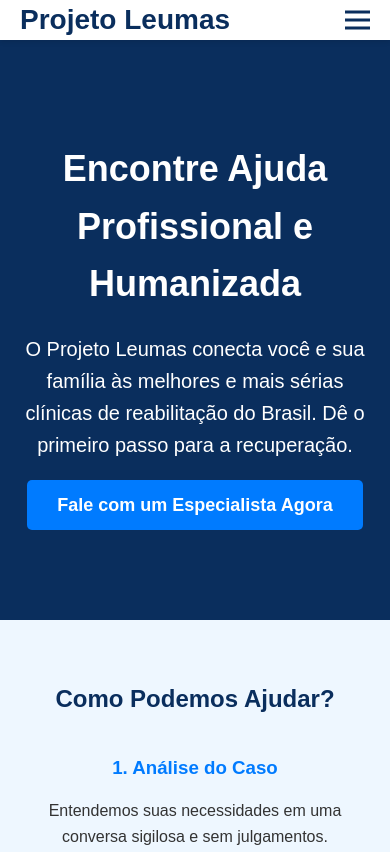
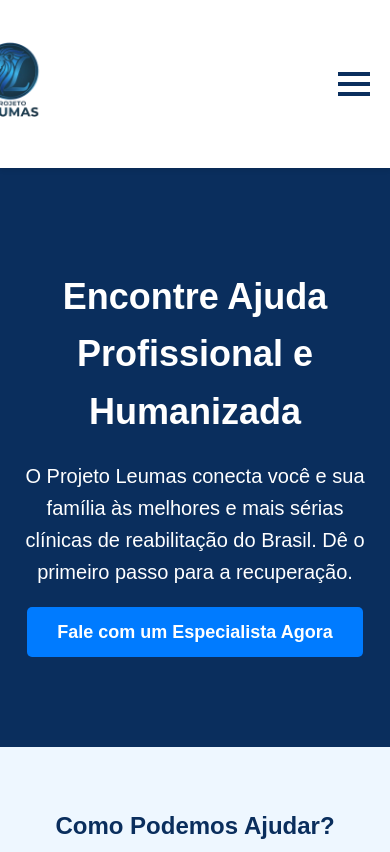
Before and after one commit to Fernandes-Yuri/fernandes-yuri.github.io, a plain HTML site: page index.html in a window 390 px wide. Shown: the top 852 px of the page. Drawn offline with Linux system fonts and the light colour scheme.

Commit message:
refactor: Ajusta layout do header e menu para responsividade

```diff
--- a/assets/style.css
+++ b/assets/style.css
@@ -71,21 +71,11 @@ section {
     position: relative; /* Contexto para o logo e hambúrguer */
 }
 
-.logo {
-    font-size: 28px;
-    font-weight: bold;
-    color: var(--cor-primaria-dark);
-    text-decoration: none;
+.navbar .container a img {
+    height: 120px;
+    margin-right: 300px;
+}
 
-    /* Posiciona o logo à esquerda */
-    position: absolute;
-    left: 20px;
-    top: 50%;
-    transform: translateY(-50%);
-}
-.logo:hover {
-    text-decoration: none;
-}
 
 /* Renomeado de .navbar nav para .menu-principal para clareza */
 .menu-principal ul {
@@ -211,8 +201,6 @@ section {
 .menu-hamburger {
     display: none; /* Escondido em telas grandes */
     cursor: pointer;
-
-    /* Posiciona o ícone à direita */
     position: absolute;
     right: 20px;
     top: 50%;
@@ -222,9 +210,11 @@ section {
 
 .menu-hamburger span {
     display: block;
-    width: 25px;
-    height: 3px;
-    margin: 5px 0;
+    /* --- ALTERAÇÃO DE TAMANHO FEITA --- */
+    width: 32px;  /* Aumentado de 25px */
+    height: 4px; /* Aumentado de 3px */
+    margin: 6px 0; /* Aumentado de 5px */
+    /* --- FIM DA ALTERAÇÃO --- */
     background: var(--cor-primaria-dark);
     transition: 0.4s;
 }
@@ -271,16 +261,18 @@ section {
         display: block;
     }
 
-    /* Animação do X no hambúrguer */
+    /* --- ALTERAÇÃO DE ANIMAÇÃO "X" FEITA --- */
+    /* Ajustado para o novo tamanho do ícone */
     .menu-toggle:checked ~ .menu-hamburger span:nth-child(1) {
-        transform: rotate(-45deg) translate(-5px, 6px);
+        transform: rotate(-45deg) translate(-7px, 8px);
     }
     .menu-toggle:checked ~ .menu-hamburger span:nth-child(2) {
         opacity: 0;
     }
     .menu-toggle:checked ~ .menu-hamburger span:nth-child(3) {
-        transform: rotate(45deg) translate(-5px, -6px);
+        transform: rotate(45deg) translate(-7px, -8px);
     }
+    /* --- FIM DA ALTERAÇÃO --- */
 
     /* Ajuste do layout das steps na home */
     .steps {
--- a/index.html
+++ b/index.html
@@ -10,7 +10,9 @@
 
 <header class="navbar">
     <div class="container">
-        <a href="index.html" class="logo">Projeto Leumas</a>
+        <a href="index.html" class="logo-link">
+            <img src="./assets/imagens/logo.png" alt="Logotipo do Projeto Leumas - Início">
+        </a>
 
         <input type="checkbox" id="menu-toggle" class="menu-toggle">
 
```
Also changed, not shown: assets/imagens/favicon.png (added), assets/imagens/logo.png (added).
